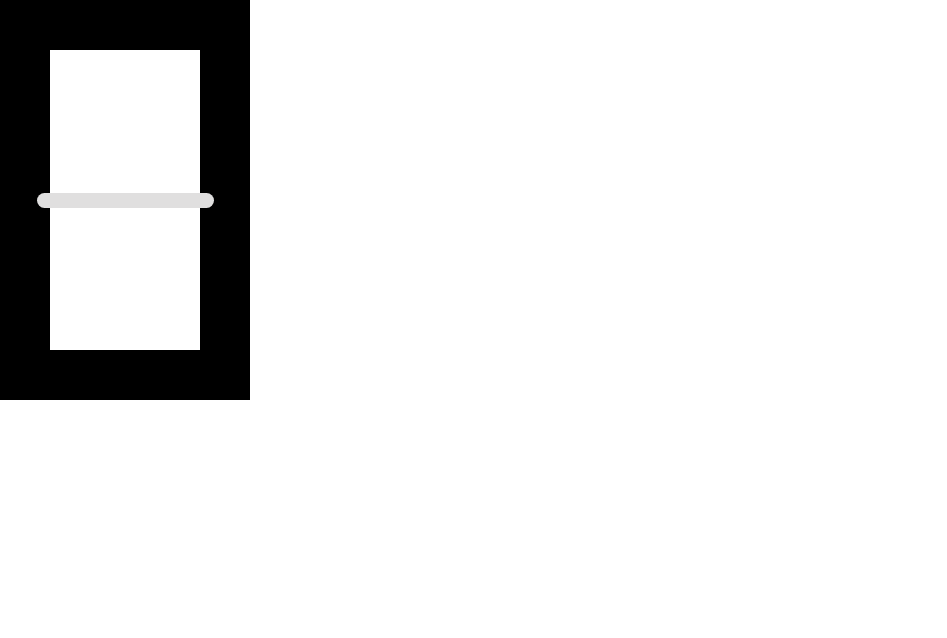
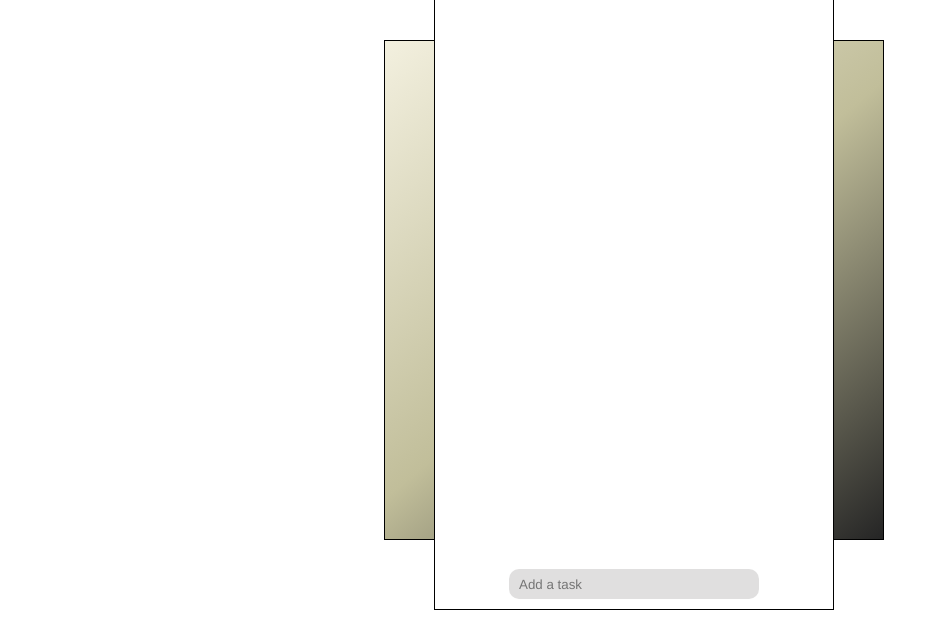
Before and after one commit to tresphill/todo-app, a Next.js app in the folder app/: page / in a window 1280 px wide. Shown: the top 638 px of the page, without its empty margins (0-947 px from the left). Built offline with nearby package versions, Linux system fonts and the light colour scheme.

Commit message:
adding css

```diff
--- a/app/app/page.js
+++ b/app/app/page.js
@@ -4,13 +4,13 @@ import Style from './style.css'
 export default function Home() {
   return (
     <main className={Style.main}>
-      <div className="outside-box">
-        <div className="task-box">
-          <div className="input">
-            <input />
+        <div className="outside-box1">
+          <div className="task-box">
+            <div className="input">
+              <input placeholder="Add a task"/>
+            </div>
           </div>
         </div>
-      </div>
     </main>
   )
 }
--- a/app/app/style.css
+++ b/app/app/style.css
@@ -1,4 +1,4 @@
-*{
+* {
     padding: 0;
     margin: 0;
     box-sizing: border-box;
@@ -7,17 +7,14 @@
 .task-box {
     display: flex;
     background-color: rgb(255, 255, 255);
-    border: solid 50px black;
     justify-content: center;
     align-items: center;
     height: 400px;
-    width: 250px;
-}
-
-.input {
-    display: flex;
-    justify-content: center;
-    align-items: center;
+    width: 400px;
+    align-items: flex-end;
+    padding: 10px;
+    height: 80vh;
+    border: solid 1px black;
 }
 
 .input input {
@@ -26,4 +23,23 @@
     background-color: rgb(224, 223, 223);
     display: flex;
     justify-content: center;
+    align-items: flex-end;
+    width: 250px;
+    height: 30px;
+    padding-left: 10px;
+    font-family: 'Franklin Gothic Medium', 'Arial Narrow', Arial, sans-serif;
 }
+
+.outside-box1 {
+    display: flex;
+    justify-content: center;
+    align-items: center;
+    padding: 30px 20px;
+    border: solid 1px black;
+    height: 500px;
+    width: 500px;
+    background: linear-gradient(320deg, #252525, #c1be9a, #f3f0df);
+    position: absolute;
+    top: 5%;
+    left: 30%;
+}
```
Also changed, not shown: app/app/page.module.css (+4 -4 lines), 1 other file (tests, documents, lock files or other folders).
